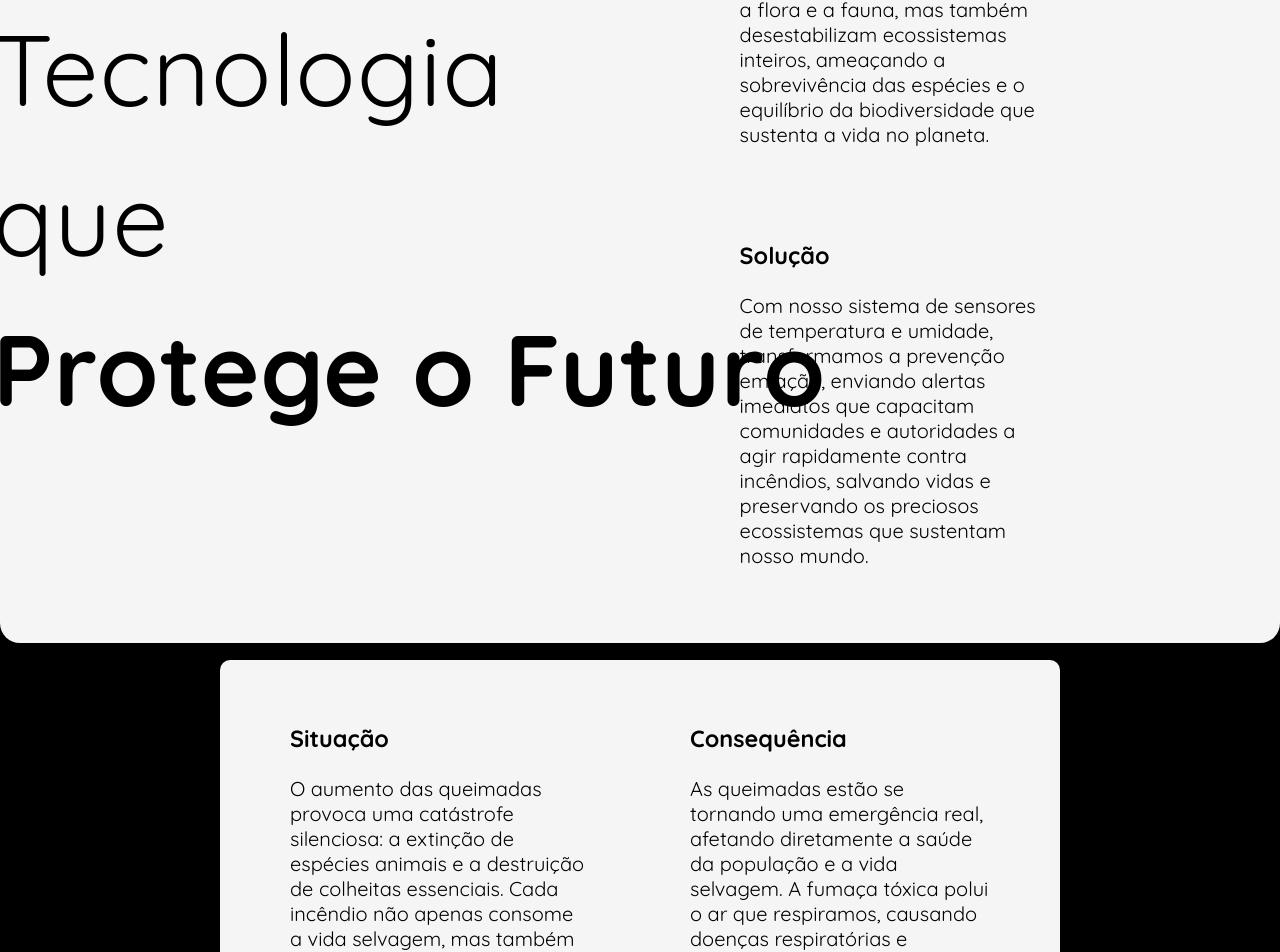
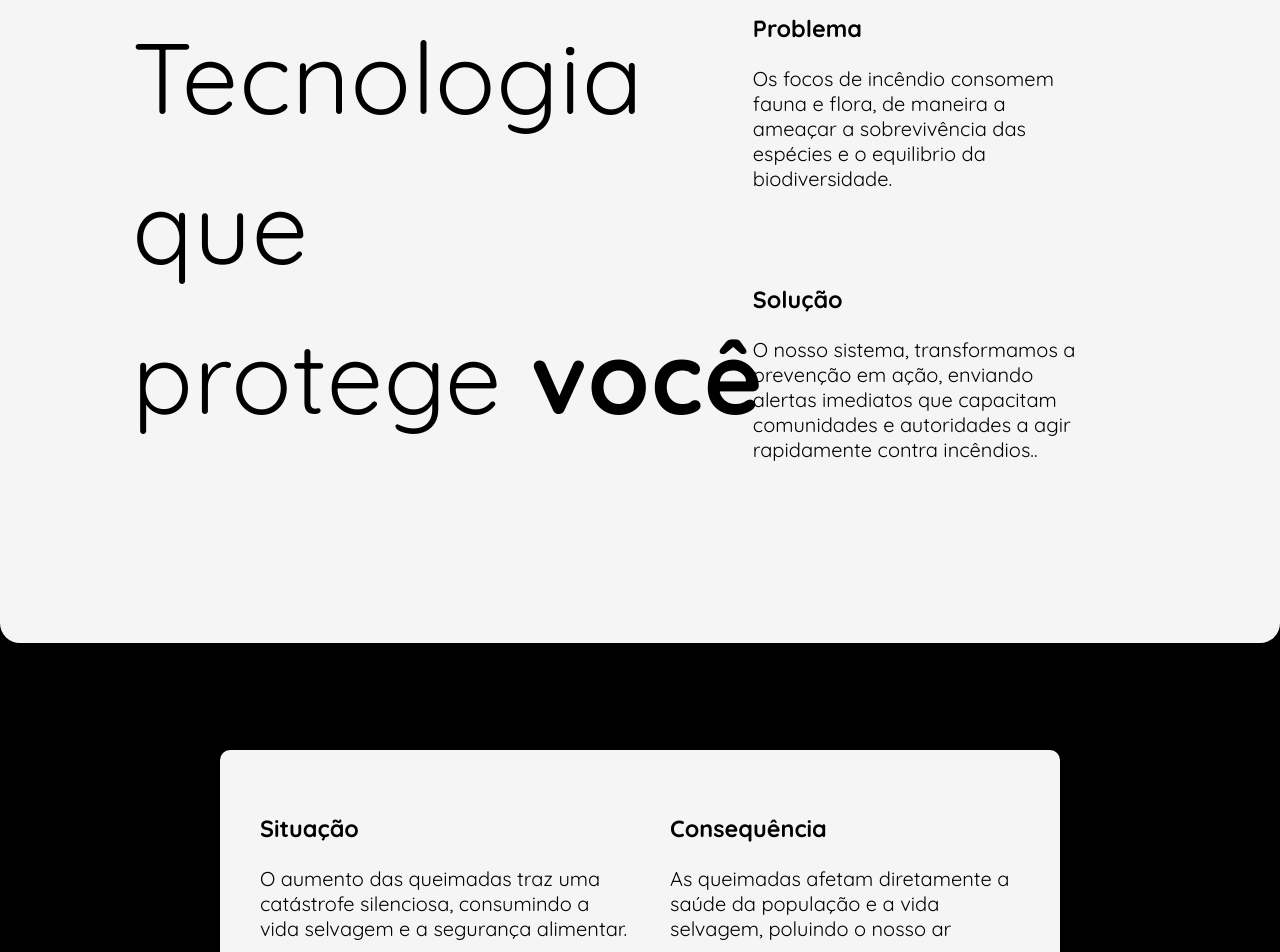
Before and after one commit to Gnichet5/frontsystem, a React (Create React App) app: page / in a window 1280 px wide. Shown: the part 157-1109 px from the top of the page. Built offline with nearby package versions, Linux system fonts and the light colour scheme.

Commit message:
ajuste de margem e texto

```diff
--- a/src/components/Cards.jsx
+++ b/src/components/Cards.jsx
@@ -1,26 +1,26 @@
 import React from 'react';
 
-function Cards ({ tit, desc }) {
+function Cards({ tit, desc, maxWidth }) {
   return (
-    <div style={styles.card}>
+    <div style={{ ...styles.card, maxWidth: maxWidth || styles.card.maxWidth }}>
       <h3>{tit}</h3>
       <p>{desc}</p>
     </div>
   );
-};
+}
 
 const styles = {
   card: {
- fontSize:'20px',
+    fontSize: '20px',
     padding: '20px',
     borderRadius: '8px',
     marginBottom: '10px',
     backgroundColor: '#f5f5f5',
-      fontColor: 'black',
+    color: 'black',
     fontFamily: 'Quicksand, sans-serif',
-      maxWidth: '300px',
+    maxWidth: '400px', // Valor padrão
     wordWrap: 'break-word',
-    }
+  },
 };
 
 export default Cards;
--- a/src/components/Section2.jsx
+++ b/src/components/Section2.jsx
@@ -50,13 +50,13 @@ function Section2() {
         >
           <Cards
             tit="Situação"
-            desc="O aumento das queimadas provoca uma catástrofe silenciosa: a extinção de espécies animais e a destruição de colheitas essenciais.
-            Cada incêndio não apenas consome a vida selvagem, mas também arrisca a segurança alimentar de comunidades."
+            desc="O aumento das queimadas traz uma catástrofe silenciosa, consumindo a vida selvagem e a segurança alimentar."
+                maxWidth= "370px"
           />
           <Cards
             tit="Consequência"
-            desc="As queimadas estão se tornando uma emergência real, afetando diretamente a saúde da população e a vida selvagem.
-            A fumaça tóxica polui o ar que respiramos, causando doenças respiratórias e aumentando o sofrimento das comunidades "
+            desc="As queimadas afetam diretamente a saúde da população e a vida selvagem, poluindo o nosso ar "
+                maxWidth= "400px"
           />
         </Box>
 
--- a/src/components/section1.jsx
+++ b/src/components/section1.jsx
@@ -25,8 +25,8 @@ function Section1() {
         <Box
           sx={{
             position: "absolute",
-            bottom: "50.99%",
-            left: "69.5%",
+            bottom: "50.25%",
+            left: "71.5%",
             transform: "translate(-50%, 50%)",
             display: "flex",
             flexDirection: "column",
@@ -35,29 +35,29 @@ function Section1() {
         >
           <Cards
             tit="Problema"
-            desc="Focos de incêndio em habitats naturais não apenas consomem a flora e a fauna, mas também desestabilizam ecossistemas inteiros,
-             ameaçando a sobrevivência das espécies e o equilíbrio da biodiversidade que sustenta a vida no planeta. "
+            desc="Os focos de incêndio consomem fauna e flora, de maneira a ameaçar a sobrevivência das espécies e o equilibrio da biodiversidade. "
+            maxWidth= "450px"
           />
           <Cards
             tit="Solução"
-            desc="Com nosso sistema de sensores de temperatura e umidade, transformamos a prevenção em ação,
-             enviando alertas imediatos que capacitam comunidades e autoridades a agir rapidamente contra incêndios,
-             salvando vidas e preservando os preciosos ecossistemas que sustentam nosso mundo."
+            desc="O nosso sistema, transformamos a prevenção em ação,
+             enviando alertas imediatos que capacitam comunidades e autoridades a agir rapidamente contra incêndios.."
+              maxWidth= "450px"
           />
         </Box>
 
         <Box
           sx={{
             position: "absolute",
-            bottom: "53%",
-            left: "32%",
+            bottom: "52%",
+            left: "35%",
             transform: "translate(-50%, 50%)", // Centraliza horizontal e verticalmente
             display: "flex",
             gap: "60px"
           }}
         >
           <Typography style={{ fontSize: '100px', fontFamily: 'Quicksand, sans-serif' }}>
-          Tecnologia <br /> que<br/> <strong>Protege o Futuro</strong>
+          Tecnologia <br /> que <br />protege  <strong> você </strong>
           </Typography>
         </Box>
       </Box>
```
Lines whose indentation alone changed are shown as unchanged.
